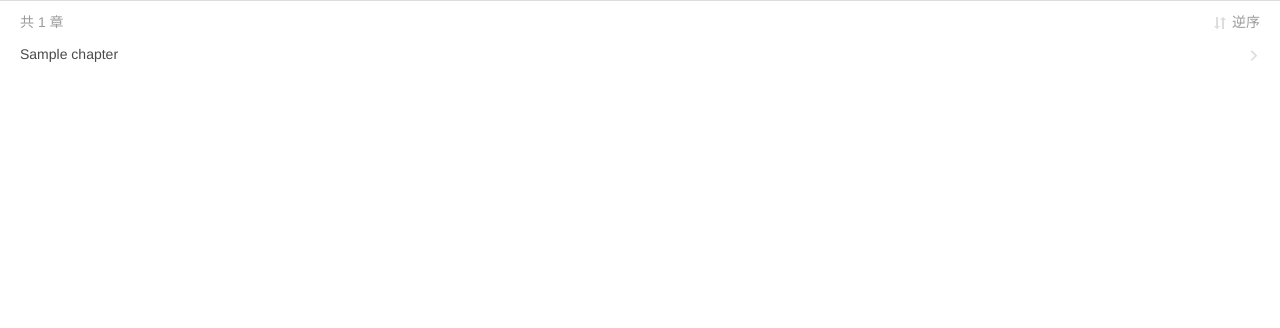
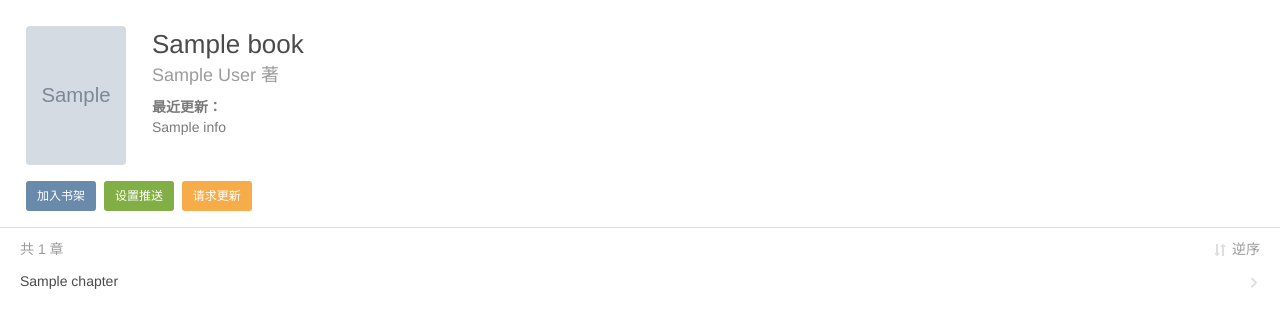
Before and after one commit to InfiniteXyy/fiction_spider, a Flask app: page /1 in a window 1280 px wide. Shown: the top 328 px of the page. Run offline with Flask 2, Linux system fonts and the light colour scheme; grey boxes marked "Sample" are stand-in pictures; a database or web service that is not in the repository returns one stand-in record (values such as "Sample title"); some libraries are stand-ins or nearby versions.

Commit message:
update ui

```diff
--- a/app/__init__.py
+++ b/app/__init__.py
@@ -31,18 +31,28 @@ def main():
 def chapter_list(book_url):
     page = request.args.get("page", default=1, type=int)
     sort_type = request.args.get("sort", default="asc", type=str)
+    next_sort_type = "desc" if sort_type == "asc" else "asc"
     chapters = chapter_model.get_chapters(book_url, page, sort_type)
     if len(chapters) == 0:
         return render_template("404.html")
     max_page = chapter_model.get_max_page(book_url)
+    book = book_model.get_book_by_url(book_url)
 
-    return render_template("chapter_list.html", chapters=chapters, max_page=max_page, book_url=book_url)
+    props = {
+        "chapters": chapters,
+        "max_page": max_page,
+        "book": book,
+        "change_sort_type": next_sort_type
+    }
+
+    return render_template("chapter_list.html", **props)
 
 
 @app.route("/<string:book_url>/articles/<int:index>")
 def article(book_url, index):
     chapter = chapter_model.get_chapter_by_index(book_url, index)
     lines = chapter["content"].split("\n")
+    lines = filter(lambda x: x.strip() != '', lines)
     props = {"title": chapter["title"],
              "lines": lines, "index": index,
              "next": {"title": "", "href": ""},
--- a/app/model/book_model.py
+++ b/app/model/book_model.py
@@ -14,3 +14,7 @@ def get_books():
 
 def get_book_title_by_url(url):
     return books.find_one({"url": url})["title"]
+
+
+def get_book_by_url(url):
+    return books.find_one({"url": url})
--- a/app/templates/base.html
+++ b/app/templates/base.html
@@ -14,10 +14,22 @@
       text-decoration: none;
     }
 
+    .bg-blue {
+      background-color: #698AAB;
+    }
+
+    .bg-green {
+      background-color: #82AE46;
+    }
+
+    .bg-yellow {
+      background-color: #F6AD49;
+    }
+
     .navbar {
-      -webkit-box-shadow: 0px 4px 6px 0px rgba(221, 221, 221, 0.5);
-      -moz-box-shadow: 0px 4px 6px 0px rgba(221, 221, 221, 0.5);
-      box-shadow: 0px 4px 6px 0px rgba(221, 221, 221, 0.5);
+      -webkit-box-shadow: 0px 2px 4px 0px rgba(221, 221, 221, 1.0);
+      -moz-box-shadow: 0px 2px 4px 0px rgba(221, 221, 221, 1.0);
+      box-shadow: 0px 2px 4px 0px rgba(221, 221, 221, 1.0);
       background-color: white;
       border-bottom-width: 0;
     }
@@ -62,7 +74,7 @@
     }
   </style>
 {% endblock %}
-{% block title %}剑灵同居日记{% endblock %}
+{% block title %}InfiniteX Fic.{% endblock %}
 
 {% block navbar %}
   <nav class="navbar navbar-default navbar-fixed-top">
--- a/app/templates/chapter_list.html
+++ b/app/templates/chapter_list.html
@@ -4,14 +4,14 @@
   <div>
     <div class="header-container">
       <span style="font-size: 14px; color: #9B9B9B;">共 {{ max_page }} 章</span>
-      <a class="right-container" href="?sort=desc">
+      <a class="right-container" href="?sort={{ change_sort_type }}">
         <span class="glyphicon glyphicon-sort" aria-hidden="true"
               style="color: #dddddd; margin-right: 6px; font-size: 12px"></span>
-        <span style="font-size: 14px; color: #9B9B9B;">逆序</span>
+        <span style="font-size: 14px; color: #9B9B9B;">{{ "逆序" if change_sort_type == "desc" else "顺序" }}</span>
       </a>
     </div>
     {% for item in chapters %}
-      <a href="{{ book_url }}/articles/{{ item["index"] }}">
+      <a href="{{ book["url"] }}/articles/{{ item["index"] }}">
         <div class="list-item">
           <p class="item-title">{{ item["title"] }}</p>
           <div class="right-container">
@@ -24,9 +24,30 @@
   </div>
 {% endblock %}
 
-{% block menuitem %}
-  <li><a href="/?page={{ page }}&sort=desc">逆序</a></li>
+{% block navbar %}
+  <div class="book-container">
+    <img class="image-container" src="{{ book['img_src'] }}"/>
+    <div>
+      <p class="book-title">{{ book["title"] }}</p>
+      <p class="book-subtitle">{{ book["author"] }} 著</p>
+      <p class="book-info"><b>最近更新：</b></p>
+      <p class="book-info">{{ book["info"] }}</p>
+    </div>
+  </div>
+  <div style="margin: 16px; padding-left: 10px">
+    <button type="button" style="margin-right: 4px" class="btn btn-sm bg-blue">
+      <span style="color: white;">加入书架</span>
+    </button>
+    <button type="button" style="margin-right: 4px" class="btn btn-sm bg-green">
+      <span style="color: white;">设置推送</span>
+    </button>
+    <button type="button" style="margin-right: 4px" class="btn btn-sm bg-yellow">
+      <span style="color: white;">请求更新</span>
+    </button>
+  </div>
 {% endblock %}
+
+
 {% block head %}
   {{ super() }}
   <style>
@@ -66,10 +87,44 @@
     a {
       text-decoration: none;
     }
+
+    .image-container {
+      min-height: 139px;
+      max-height: 139px;
+      min-width: 100px;
+      max-width: 100px;
+      margin-right: 26px;
+      -webkit-border-radius: 4px;
+      -moz-border-radius: 4px;
+      border-radius: 4px;
+    }
+
+    .book-container {
+      padding-left: 26px;
+      padding-right: 26px;
+      padding-top: 26px;
+      display: flex;
+      flex-direction: row;
+    }
+
+    .book-title {
+      font-size: 26px;
+      color: #4a4a4a;
+      font-weight: 500;
+      margin-bottom: 0;
+    }
+
+    .book-subtitle {
+      font-size: 18px;
+      color: #9b9b9b;
+      font-weight: 500;
+      margin-bottom: 8px;
+    }
+
+    .book-info {
+      font-size: 14px;
+      color: #7a7a7a;
+      margin-bottom: 0;
+    }
   </style>
 {% endblock %}
-
-{% block navbar %}
-
-
-{% endblock %}
--- a/app/util/dev.py
+++ b/app/util/dev.py
@@ -6,4 +6,4 @@ chapters = my_db['chapters']
 books = my_db['books']
 
 if __name__ == '__main__':
-    books.update_one({"url": "xieshen"}, {"$set": {'update_time': time.time()}})
+    pass
```
